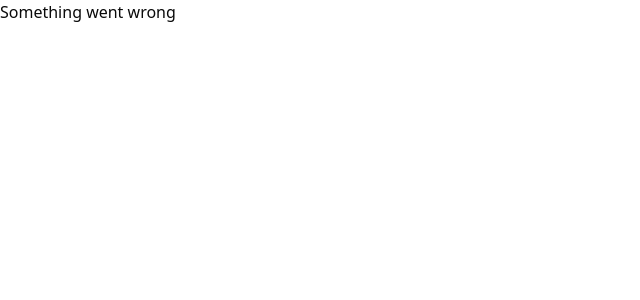
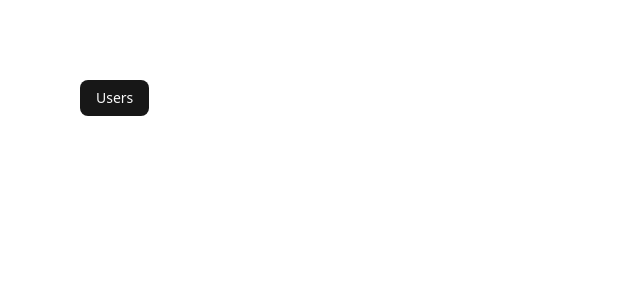
Before and after one commit to 7vTr0x7/QL-Task, a React app in the folder frontend/: page / in a window 1280 px wide. Shown: the top 300 px of the page, without its empty margins (0-640 px from the left). Built offline with nearby package versions, Linux system fonts and the light colour scheme; the HTML template or start-up script is replaced by a standard one.

Commit message:
changed the view

```diff
--- a/frontend/src/App.tsx
+++ b/frontend/src/App.tsx
@@ -1,10 +1,10 @@
 import React from "react";
-import UsersList from "./components/user/UsersList";
+import Views from "./components/Views/Views";
 
 const App: React.FC = () => {
   return (
-    <div>
-      <UsersList />
+    <div className="p-20">
+      <Views />
     </div>
   );
 };
--- /dev/null
+++ b/frontend/src/components/Views/Views.tsx
@@ -0,0 +1,24 @@
+import { GET_USERS } from "@/graphql/user/user.queries";
+import type { User } from "@/types/user.types";
+import { useQuery } from "@apollo/client/react";
+import React from "react";
+import { Button } from "../ui/button";
+
+const Views: React.FC = () => {
+  const { data } = useQuery<{ users: User[] }>(GET_USERS, {
+    fetchPolicy: "cache-and-network",
+    errorPolicy: "all",
+  });
+
+  const getAllUsers = () => {
+    console.log(data);
+  };
+
+  return (
+    <div >
+      <Button onClick={getAllUsers}>Users</Button>
+    </div>
+  );
+};
+
+export default Views;
--- a/frontend/src/graphql/user/user.queries.ts
+++ b/frontend/src/graphql/user/user.queries.ts
@@ -32,3 +32,6 @@ export const GET_POSTS_BY_UDER_ID = gql`
     }
   }
 `;
+
+
+// get
```
